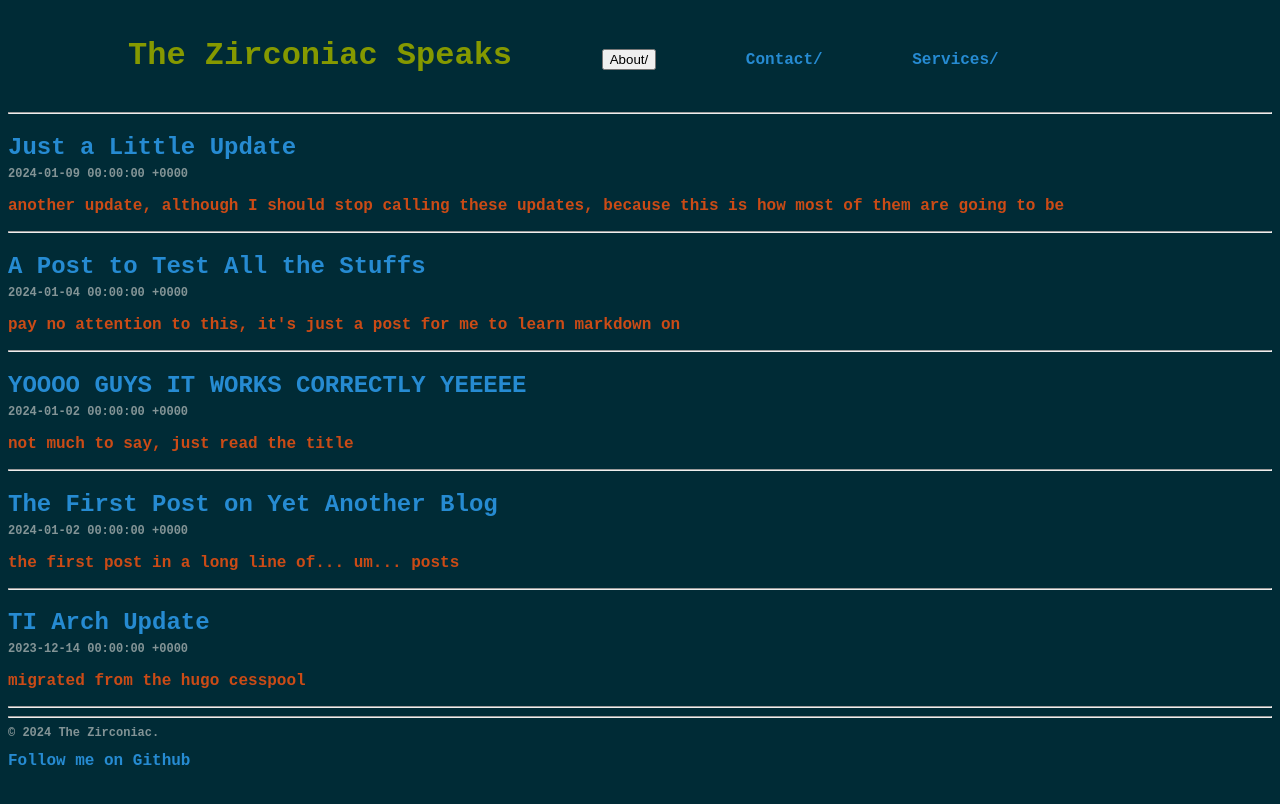
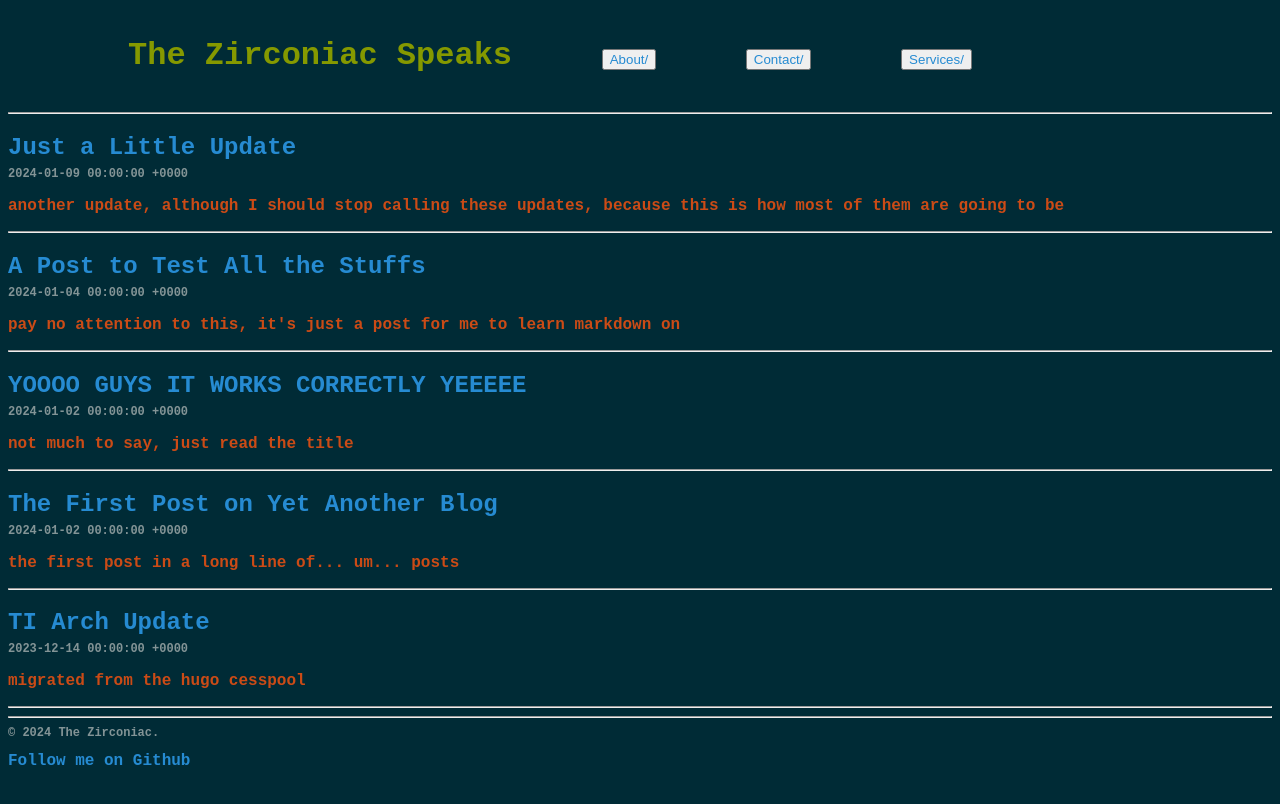
Before and after one commit to ZirconiaCubed3v2/ZirconiaCubed3v2.github.io, a Jekyll site: the page built from index.html, in a window 1280 px wide. Shown: the top 804 px of the page. Built offline with Jekyll 4.4.1, drawn with Linux system fonts in a browser that asks for light colours; some web fonts are replaced; the list of posts is cut into pages by our own code.

Commit message:
trying out some navbar stuff

```diff
--- a/_layouts/default.html
+++ b/_layouts/default.html
@@ -14,8 +14,8 @@
     <ul class="navbar" style="list-style:none;">
       <li style="display:inline-block;padding-left:5em;"><h1 id="sitetitle"><a href="/" style="color:#859900">{{ site.name }}</a><h1></li>
       <li style="display:inline-block;padding-left:5em;"><button onclick="window.location.href='/info/about'">About/</li>
-      <li style="display:inline-block;padding-left:5em;"><a href="/info/contact.html">Contact/</a></li>
-      <li style="display:inline-block;padding-left:5em;"><a href="/info/services.html">Services/</a></li>
+        <li style="display:inline-block;padding-left:5em;"><button onclick="window.location.href='/info/contact'">Contact/</li>
+          <li style="display:inline-block;padding-left:5em;"><button onclick="window.location.href='/info/services'">Services/</li>
     </ul>
     <hr style="color:#b58900">
   </head>
--- a/css/style.css
+++ b/css/style.css
@@ -9,6 +9,10 @@ p {
   font-weight: bold;
 }
 a {
+  color: #268bd2;
+  text-decoration: none;
+}
+button {
   color: #268bd2;
   text-decoration: none;
 }
```
